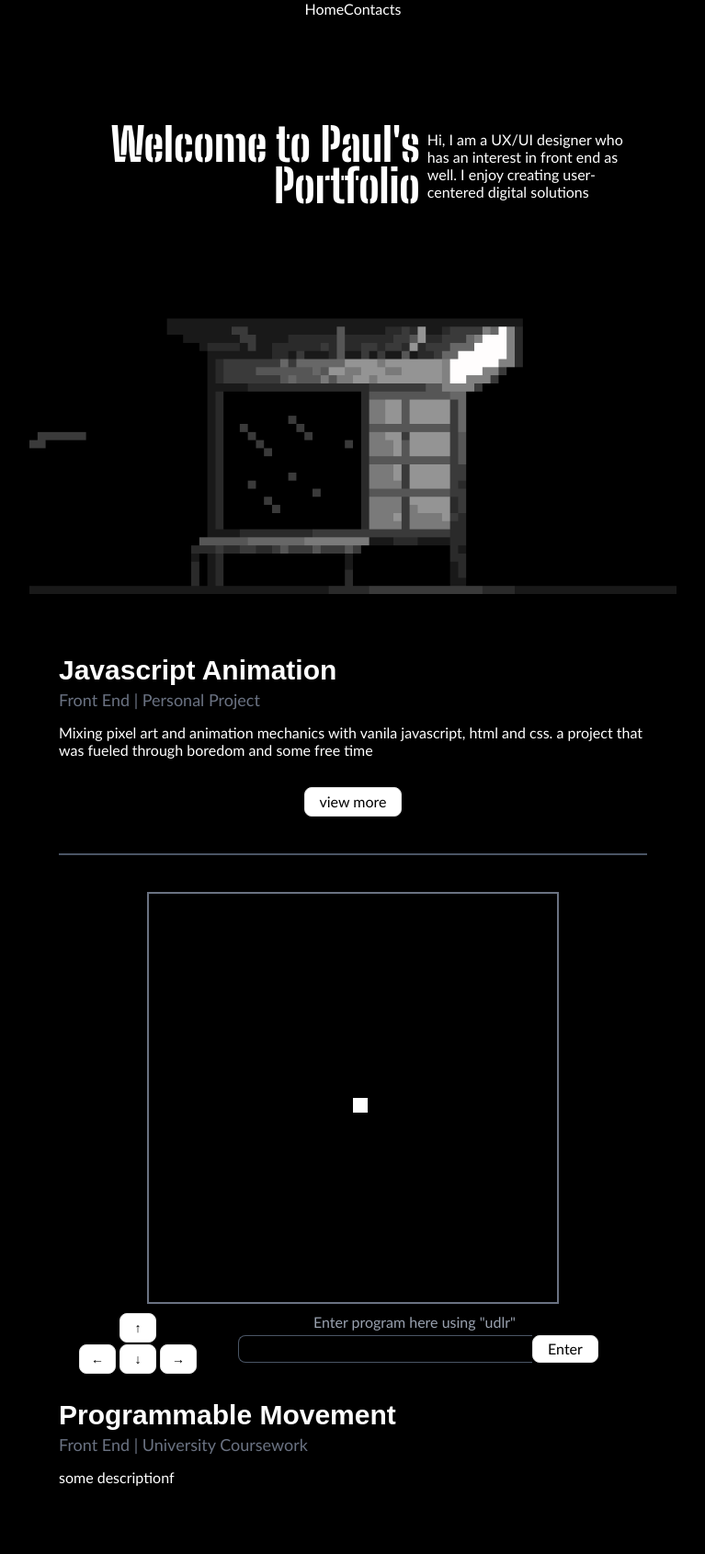
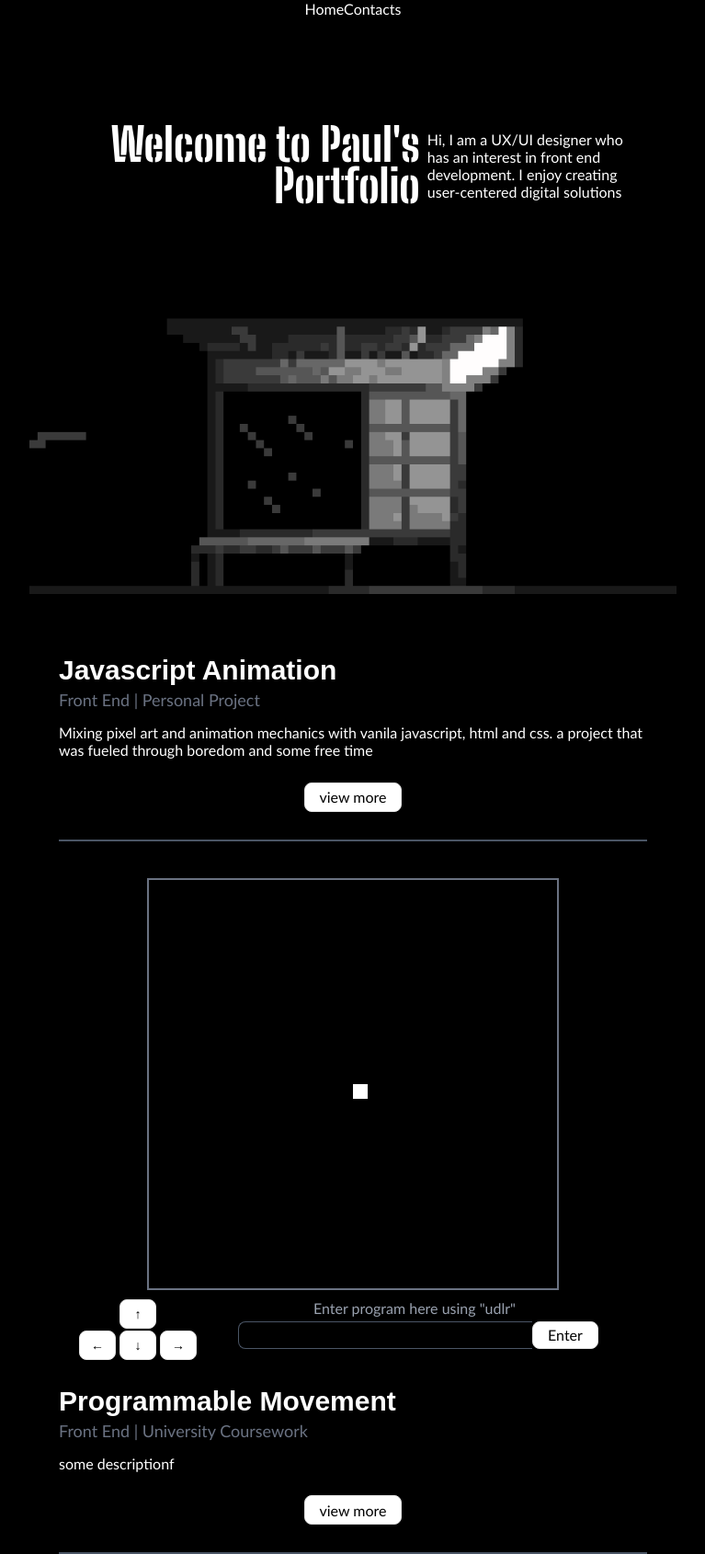
Before and after one commit to psuuzu/portfolio1, a Next.js app: page / in a window 1280 px wide. Shown: the whole page at 92% size, without its empty margins (256-1023 px from the left). Before the commit the page ends 1616 px from the top, so only its background shows below. Built offline with nearby package versions, Linux system fonts and the light colour scheme; a web font is replaced by a local one.

Commit message:
housekeeping

```diff
--- a/app/page.tsx
+++ b/app/page.tsx
@@ -19,7 +19,7 @@ export default function Home() {
          <h1 className='text-[30px] sm:text-[40px] md:text-[50px] text-right pr-1'>Welcome to Paul's Portfolio</h1>
         </div>
         <div className='w-[40vw] sm:w-[20vw] md:w-[20vw] lg:w-[18vw] flex h-auto'>
-         <p className="text-[12px] sm:text-[14px] md:text-[16px] pl-1">Hi, I am a  UX/UI designer who has an interest in front end as well. I enjoy creating user-centered digital solutions</p>
+         <p className="text-[12px] sm:text-[14px] md:text-[16px] pl-1">Hi, I am a  UX/UI designer who has an interest in front end development. I enjoy creating user-centered digital solutions</p>
         </div>
         {/* space above animation / title */}
       </div>
@@ -35,13 +35,15 @@ export default function Home() {
           <p className="text-[14px] sm:text-[16px] md:text-[18px] text-gray-500 mb-[15px]">Front End | Personal Project</p>
           <p className="text-[12px] sm:text-[14px] md:text-[16px]">Mixing pixel art and animation mechanics with vanila javascript, html and css. a project that was fueled through boredom and some free time</p>
           <div className="flex justify-center">
-          <Button variant="outline" className="my-[30px]"><p className="text-[12px] sm:text-[14px] md:text-[16px]">view more</p></Button>
+          <Button variant="outline" className="my-[25px]"><p className="text-[12px] sm:text-[14px] md:text-[16px]">view more</p></Button>
           </div>
           <div className="flex justify-center">
-            <hr className="border-t-2 border-gray-600 w-[60vw] mt-[10px]"/>
+            <hr className="border-t-2 border-gray-600 w-[60vw] mt-[5px]"/>
           </div>
-
           <Movement></Movement>
+          <div className="flex justify-center">
+            <hr className="border-t-2 border-gray-600 w-[60vw] mt-[5px]"/>
+          </div>
         </div>
       </section>
 
--- a/components/movement.tsx
+++ b/components/movement.tsx
@@ -146,6 +146,9 @@ export default function Movement() {
         <h2 className='text-[18px] sm:text-[20px] md:text-[30px] mt-[20px]'>Programmable Movement</h2>
         <p className="text-[14px] sm:text-[16px] md:text-[18px] text-gray-500 mb-[15px]">Front End | University Coursework</p>
         <p className="text-[12px] sm:text-[14px] md:text-[16px]">some descriptionf</p>
+        <div className="flex justify-center">
+          <Button variant="outline" className="my-[25px]"><p className="text-[12px] sm:text-[14px] md:text-[16px]">view more</p></Button>
+        </div>
         </>
     )
 }
```
